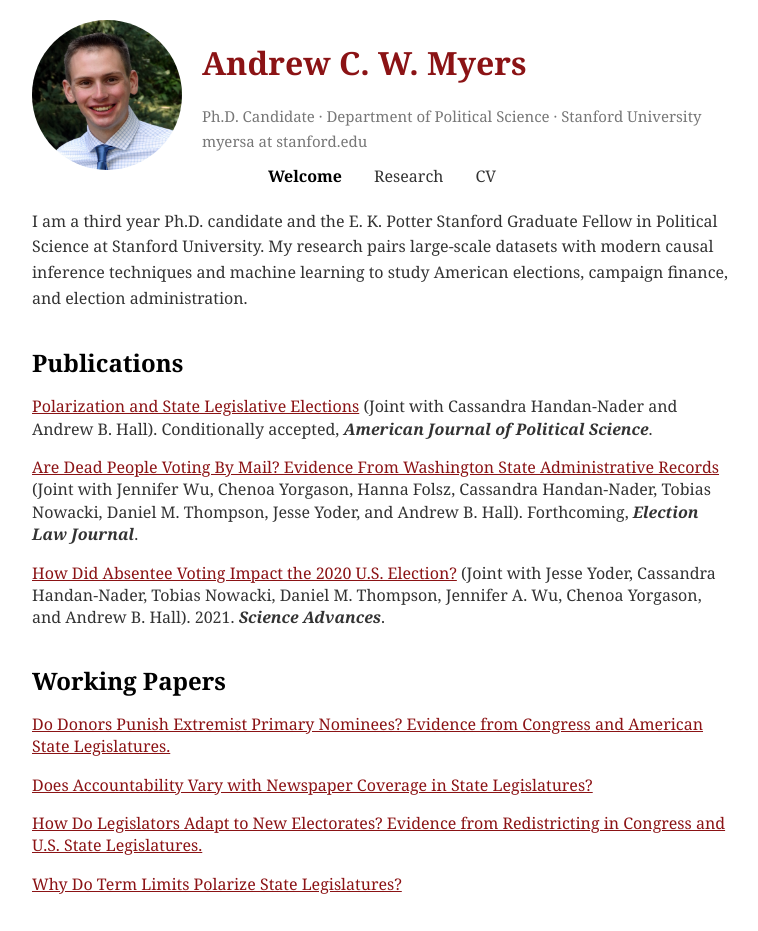
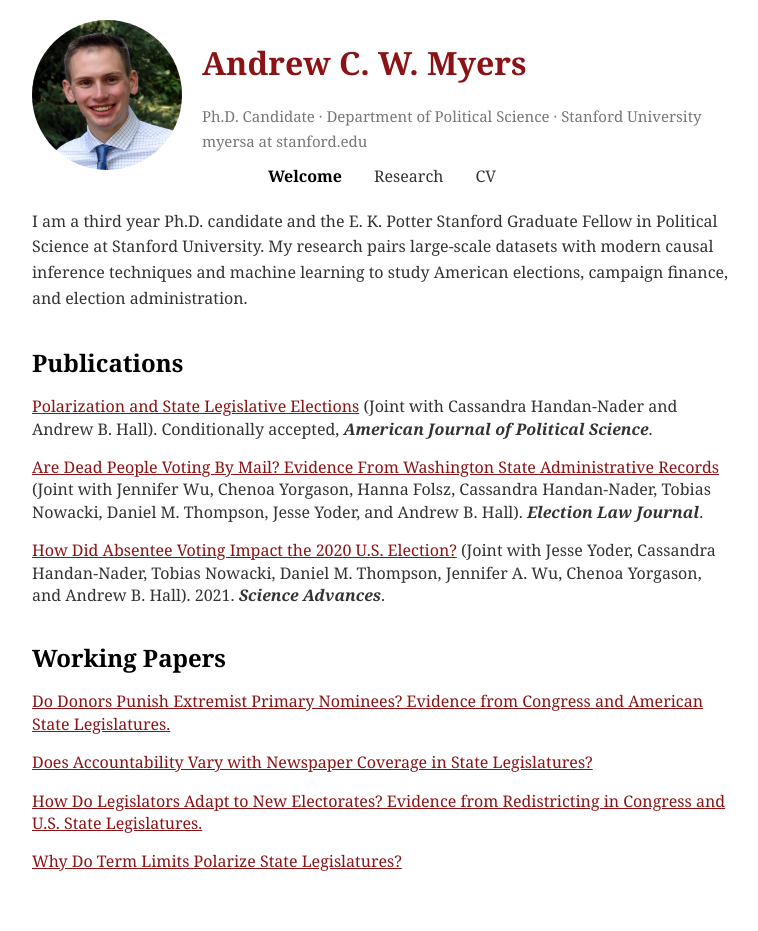
Before and after one commit to AndyMyersSkol/AndyMyersSkol.github.io, a Jekyll site: the page index.html, which Jekyll copies as it is, in a window 1280 px wide. Shown: the whole page, without its empty margins (258-1016 px from the left). Built offline with Jekyll 4.4.1, drawn with Linux system fonts in a browser that asks for light colours; after the commit the page ends 909 px from its top, so only the background shows below that.

Commit message:
Update index.html

```diff
--- a/index.html
+++ b/index.html
@@ -53,7 +53,7 @@
       </p>
 
         <p>
-        <a target="_blank" class="bib" href="/documents/wu_et_al_fraud.pdf">Are Dead People Voting By Mail? Evidence From Washington State Administrative Records</a> (Joint with Jennifer Wu, Chenoa Yorgason, Hanna Folsz, Cassandra Handan-Nader, Tobias Nowacki, Daniel M. Thompson, Jesse Yoder, and Andrew B. Hall). Forthcoming, <i><b>Election Law Journal</b></i>.
+        <a target="_blank" class="bib" href="/documents/wu_et_al_fraud.pdf">Are Dead People Voting By Mail? Evidence From Washington State Administrative Records</a> (Joint with Jennifer Wu, Chenoa Yorgason, Hanna Folsz, Cassandra Handan-Nader, Tobias Nowacki, Daniel M. Thompson, Jesse Yoder, and Andrew B. Hall). <i><b>Election Law Journal</b></i>.
       </p>
 
         <p>
```
